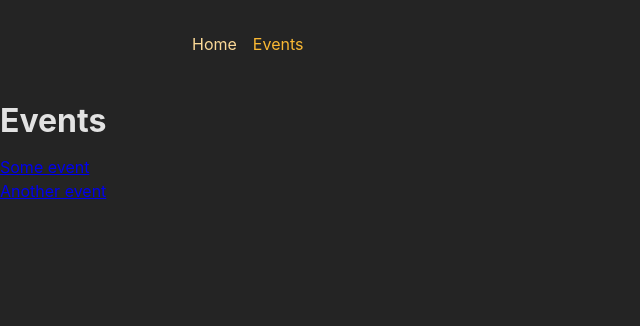
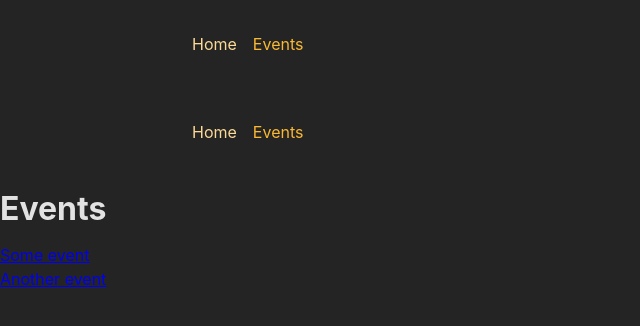
Before and after one commit to MarcoBasileDev/React-Router-Practice, a React (Create React App) app in the folder frontend/: page /events in a window 1280 px wide. Shown: the top 326 px of the page, without its empty margins (0-640 px from the left). Built offline with nearby package versions, Linux system fonts and the light colour scheme.

Commit message:
add eventsRootLayout

```diff
--- a/frontend/src/App.js
+++ b/frontend/src/App.js
@@ -6,6 +6,7 @@
 import NewEvent from "./pages/NewEvent";
 import EditEvent from "./pages/EditEvent";
 import RootLayout from "./pages/Root";
+import EventsRootLayout from "./pages/EventsRoot";
 
 const router = createBrowserRouter([
   {
@@ -13,10 +14,16 @@
     element: <RootLayout />,
     children: [
       { index: true, element: <Home /> },
-      { path: "events", element: <Events /> },
-      { path: "events/:eventId", element: <EventDetail /> },
-      { path: "events/new", element: <NewEvent /> },
-      { path: "events/:eventId/edit", element: <EditEvent /> },
+      {
+        path: "events",
+        element: <EventsRootLayout />,
+        children: [
+          { index: true, element: <Events /> },
+          { path: ":eventId", element: <EventDetail /> },
+          { path: "new", element: <NewEvent /> },
+          { path: ":eventId/edit", element: <EditEvent /> },
+        ],
+      },
     ],
   },
 ]);
--- /dev/null
+++ b/frontend/src/pages/EventsRoot.js
@@ -0,0 +1,13 @@
+import { Outlet } from "react-router-dom";
+import MainNavigation from "../components/MainNavigation";
+
+export default function EventsRootLayout() {
+  return (
+    <>
+      <MainNavigation />
+      <main>
+        <Outlet />
+      </main>
+    </>
+  );
+}
```
